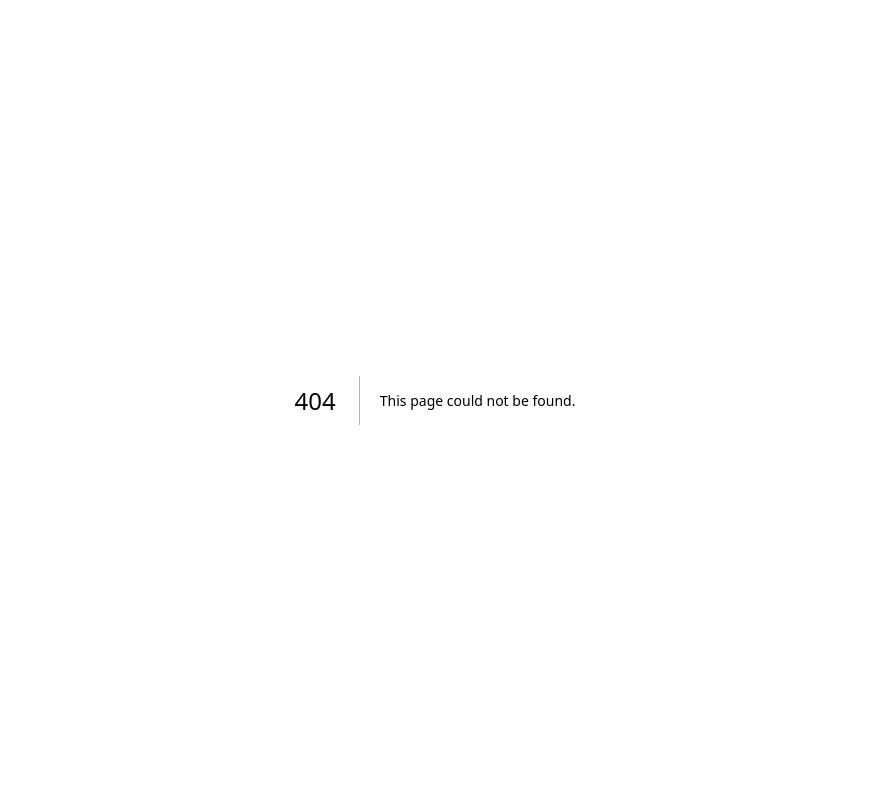
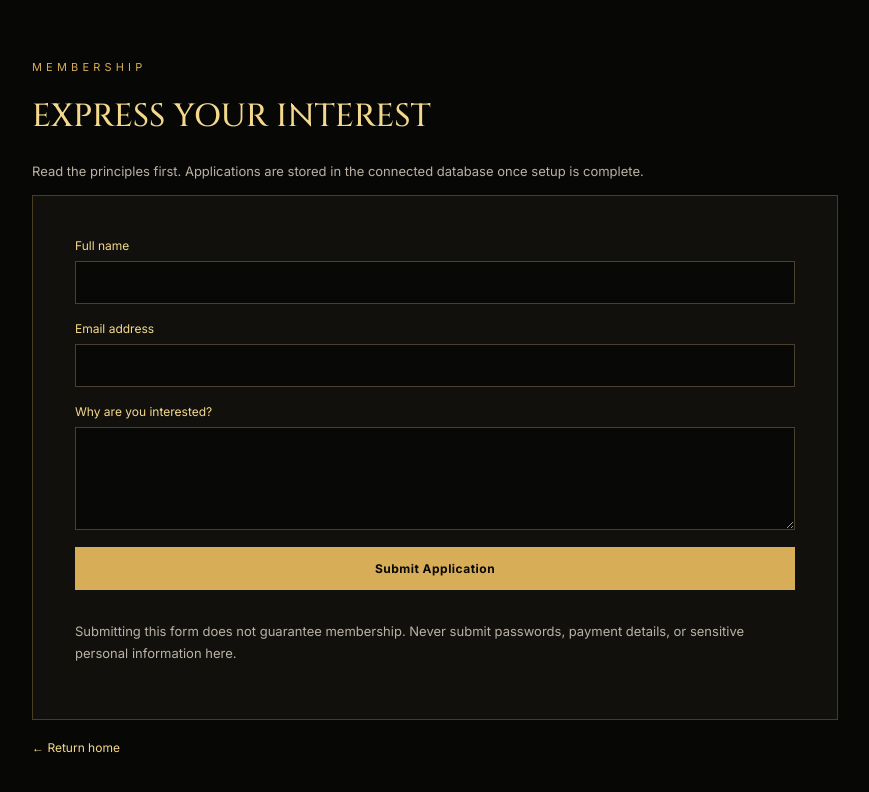
Before and after one commit to javiel628/-, a Next.js app: page /membership in a window 1280 px wide. Before the commit this address had no page. Shown: the top 792 px of the page, without its empty margins (205-1074 px from the left). Built offline with nearby package versions, Linux system fonts and the light colour scheme.

Commit message:
Add files via upload

```diff
--- /dev/null
+++ b/src/app/membership/page.tsx
@@ -0,0 +1,16 @@
+ "use client";
+import Link from "next/link";
+import { useState } from "react";
+import { createClient } from "@/lib/supabase/client";
+
+export default function Membership(){
+ const [form,setForm]=useState({name:"",email:"",reason:""});
+ const [status,setStatus]=useState(""); const [busy,setBusy]=useState(false);
+ async function submit(e:React.FormEvent<HTMLFormElement>){e.preventDefault();setBusy(true);setStatus("");
+  try{const supabase=createClient();const {error}=await supabase.from("membership_applications").insert({full_name:form.name,email:form.email,reason:form.reason});
+   if(error) throw error;setStatus("Application submitted. Keep an eye on the email address you provided for any follow-up.");setForm({name:"",email:"",reason:""});
+  }catch(err){setStatus(err instanceof Error && err.message.includes("not configured") ? "Setup required: add your Supabase URL and public key, then run the SQL setup in supabase/schema.sql." : "Could not submit the application. Check the Supabase setup and database policies, then try again.");}
+  finally{setBusy(false)}
+ }
+ return <main className="page-shell"><div className="eyebrow">Membership</div><h1 style={{fontFamily:"Cinzel,serif",color:"var(--gold2)",fontWeight:500}}>EXPRESS YOUR INTEREST</h1><p className="muted">Read the principles first. Applications are stored in the connected database once setup is complete.</p><div className="panel"><form className="form" onSubmit={submit}><label className="field">Full name<input required minLength={2} maxLength={100} value={form.name} onChange={e=>setForm({...form,name:e.target.value})} autoComplete="name"/></label><label className="field">Email address<input type="email" required maxLength={254} value={form.email} onChange={e=>setForm({...form,email:e.target.value})} autoComplete="email"/></label><label className="field">Why are you interested?<textarea required minLength={10} maxLength={1500} rows={5} value={form.reason} onChange={e=>setForm({...form,reason:e.target.value})}/></label><button className="btn primary" disabled={busy}>{busy?"Submitting…":"Submit Application"}</button>{status&&<div className="notice" role="status">{status}</div>}<p className="muted">Submitting this form does not guarantee membership. Never submit passwords, payment details, or sensitive personal information here.</p></form></div><p><Link className="text-link" href="/">← Return home</Link></p></main>
+}
```
